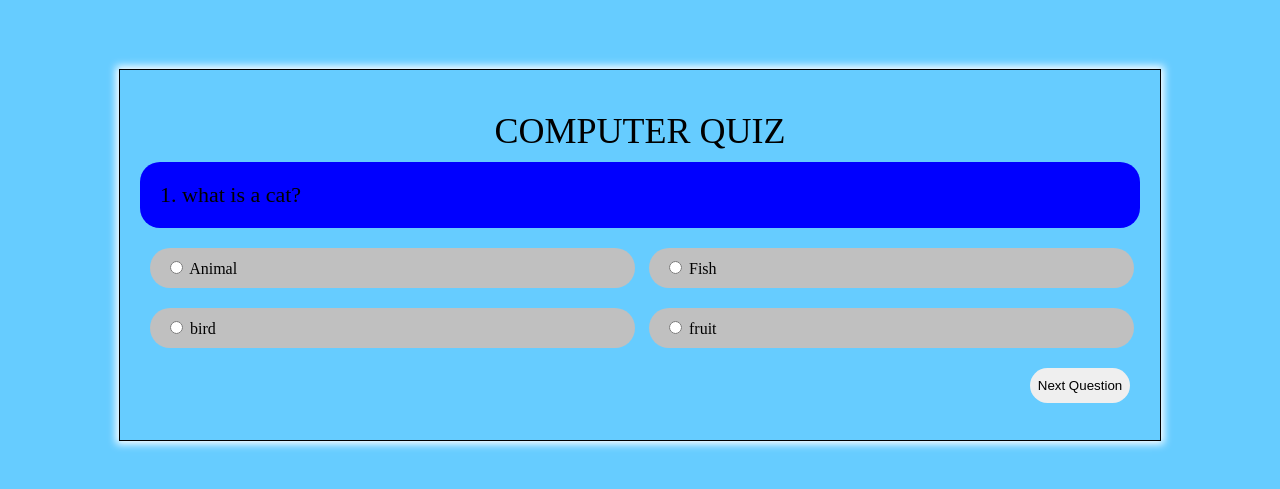
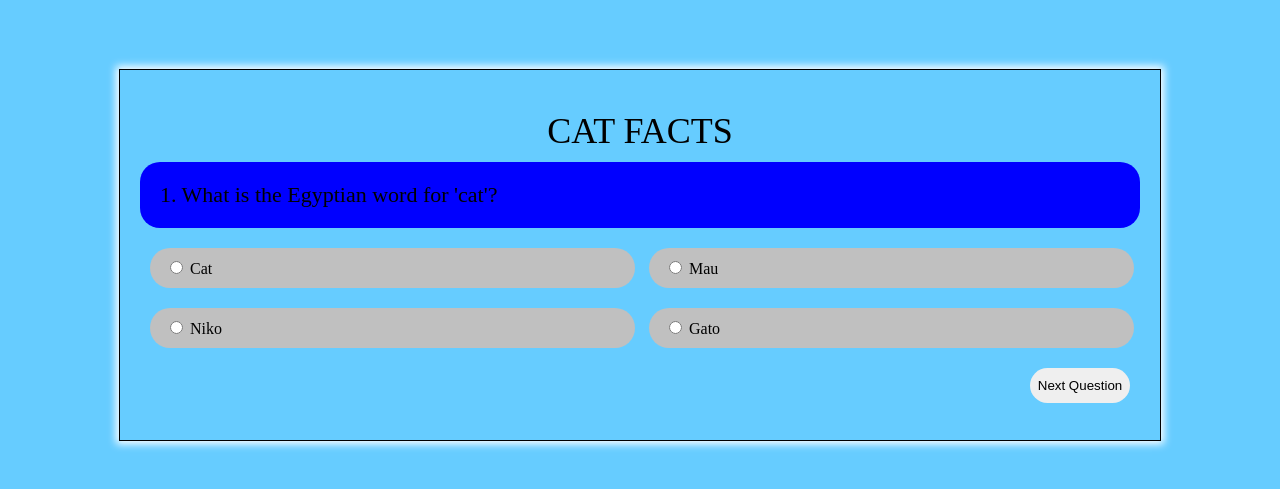
Before and after one commit to nrc0004/Project01, a plain HTML site: page index.html in a window 1280 px wide. Shown: the part 145-634 px from the top of the page. Drawn offline with Linux system fonts and the light colour scheme.

Commit message:
questions updates

```diff
--- a/index.html
+++ b/index.html
@@ -9,7 +9,7 @@
 
   <body>
     <div id="quizContainer" class"container">
-      <div class="title">Computer Quiz</div>
+      <div class="title">CAT FACTS</div>
       <div id="question" class="question"></div>
       <label class= "option"><input type="radio" name="option" value="1"/> <span id= "opt1"></span> </label>
       <label class= "option"><input type="radio" name="option" value="2"/> <span id= "opt2"></span> </label>
--- a/script.js
+++ b/script.js
@@ -1,24 +1,24 @@
-console.log("hello world");
+
 
 var questions = [ {
-  "question": "what is a cat?",
-  "option1":"Animal",
-  "option2": "Fish",
-  "option3":"bird",
-  "option4":"fruit",
+  "question": "What is the Egyptian word for 'cat'?",
+  "option1":"Cat",
+  "option2": "Mau",
+  "option3":"Niko",
+  "option4":"Gato",
   "answer":"2"
 }, {
-  "question": "what is a dog?",
-  "option1":"Animal",
-  "option2": "Fish",
-  "option3":"bird",
-  "option4":"fruit",
+  "question": "In which Country are Cats more popular than dogs?",
+  "option1":"Canada",
+  "option2": "Russia",
+  "option3":"USA",
+  "option4":"The Philippines",
   "answer":"3"
 }, {
-  "question": "what is a bird?",
-  "option1":"Animal",
-  "option2": "Fish",
-  "option3":"bird",
-  "option4":"fruit",
+  "question": "How do cats sweat?",
+  "option1":"Through their jelly beans",
+  "option2": "Under their little arms",
+  "option3":"Osmosis",
+  "option4":"Mitochondria is the powerhouse of the cell",
   "answer":"1"
 }]
```
